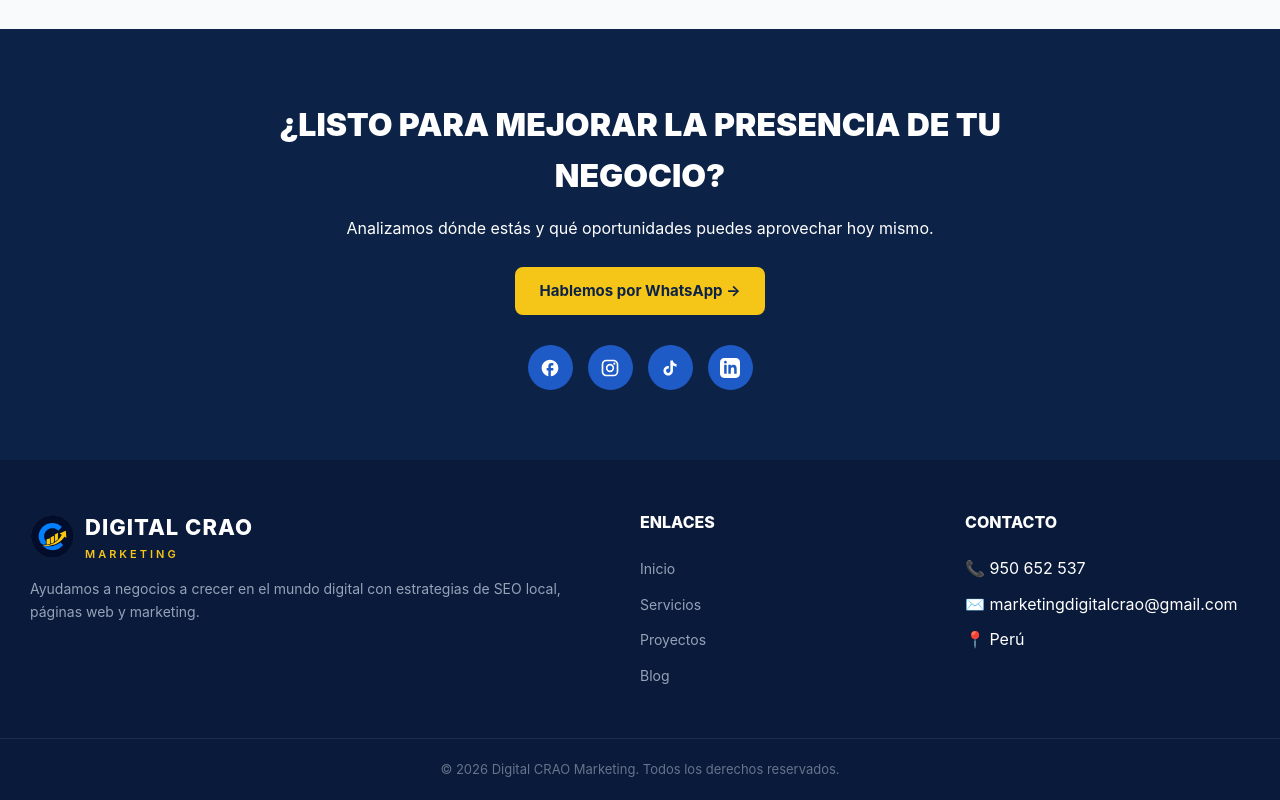
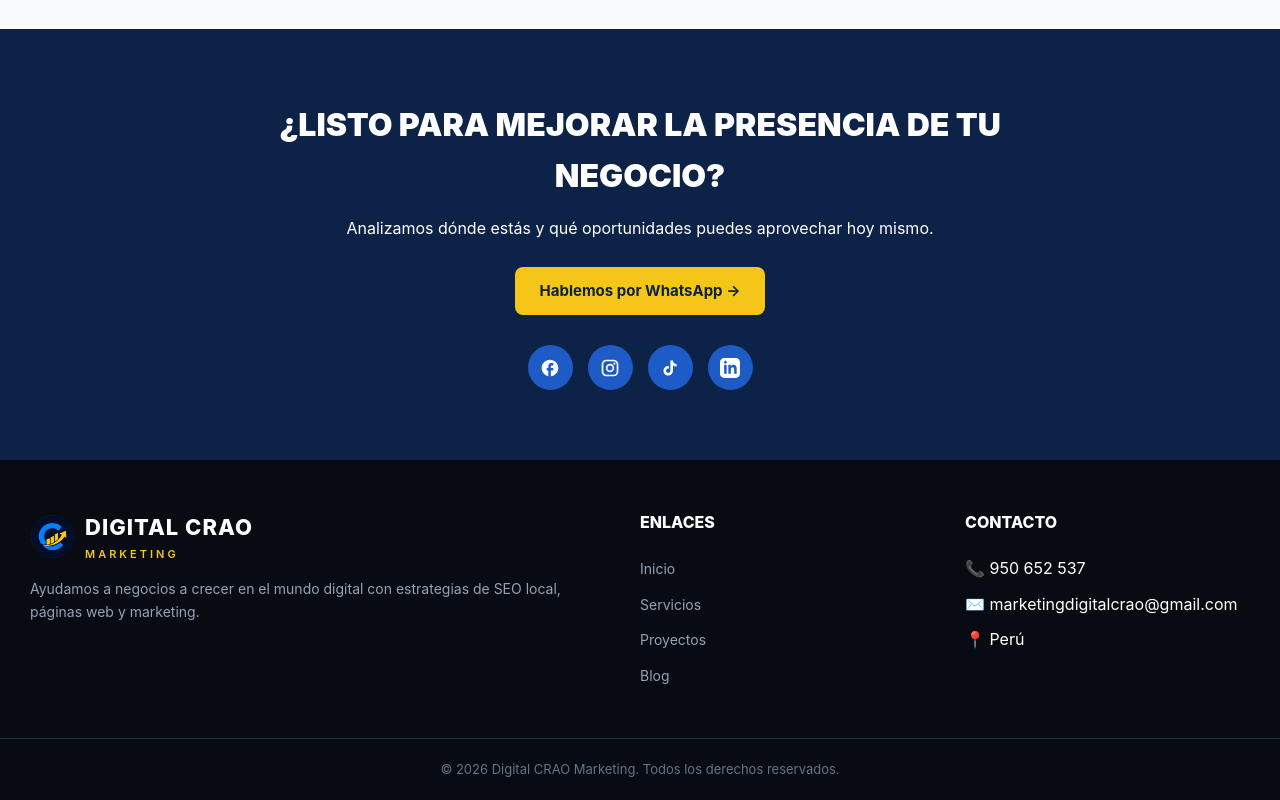
Before and after one commit to marketingdigitalcrao-sys/digital-crao-web-oficial, a plain HTML site: page index.html in a window 1280 px wide. Shown: the part 4223-5023 px from the top of the page. Drawn offline with Linux system fonts and the light colour scheme; a small style sheet from the web is missing.

Commit message:
Update index.html

```diff
--- a/index.html
+++ b/index.html
@@ -132,7 +132,7 @@
   .cta-social a:hover svg { fill: #0d2247; }
 
   /* Footer */
-  .footer { background: #0a1a3a; padding: 50px 0 20px; color: #fff; }
+  .footer { background: #080B12; padding: 50px 0 20px; color: #fff; }
   .footer-container { max-width: 1280px; margin: 0 auto; padding: 0 30px; display: grid; grid-template-columns: 2fr 1fr 1fr; gap: 40px; }
   .footer-brand p { font-size: 14px; color: #94a3b8; margin-top: 15px; }
   .footer-col h4 { font-size: 16px; font-weight: 800; margin-bottom: 20px; color: #fff; }
```
